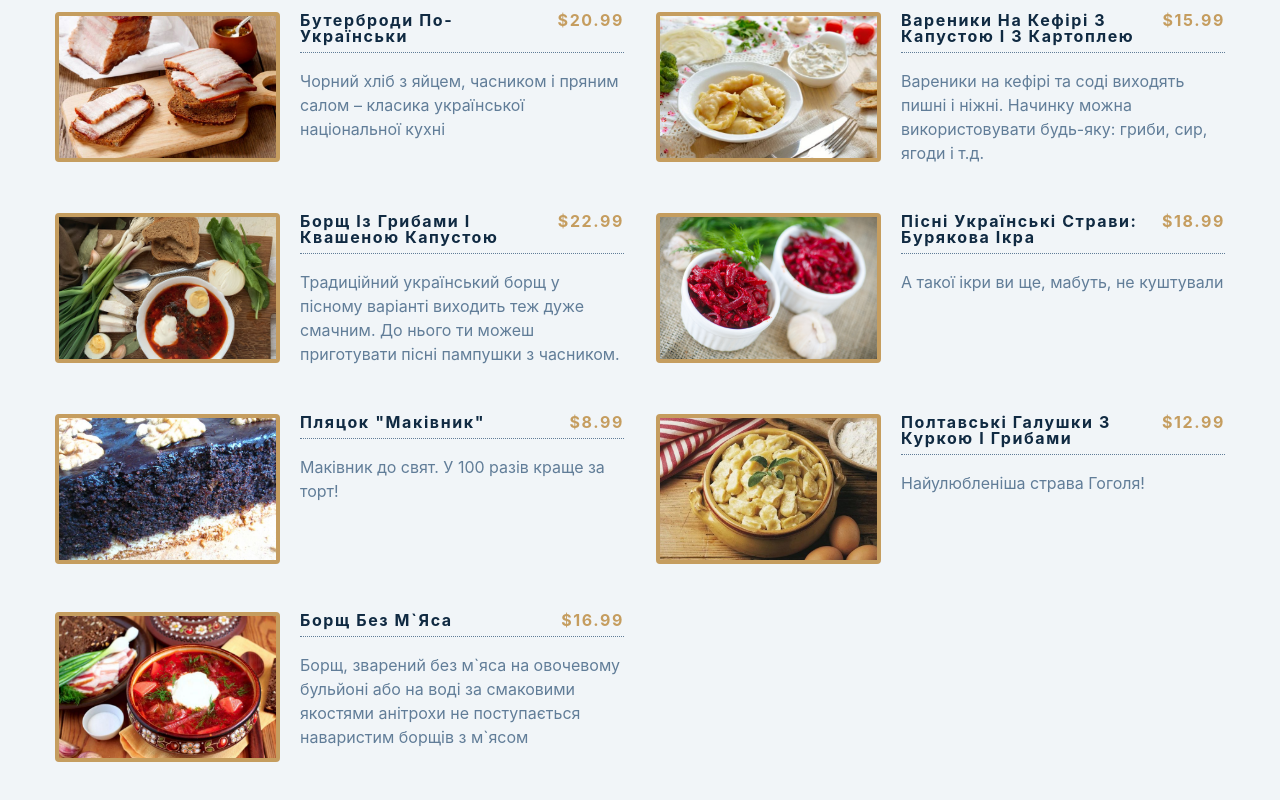
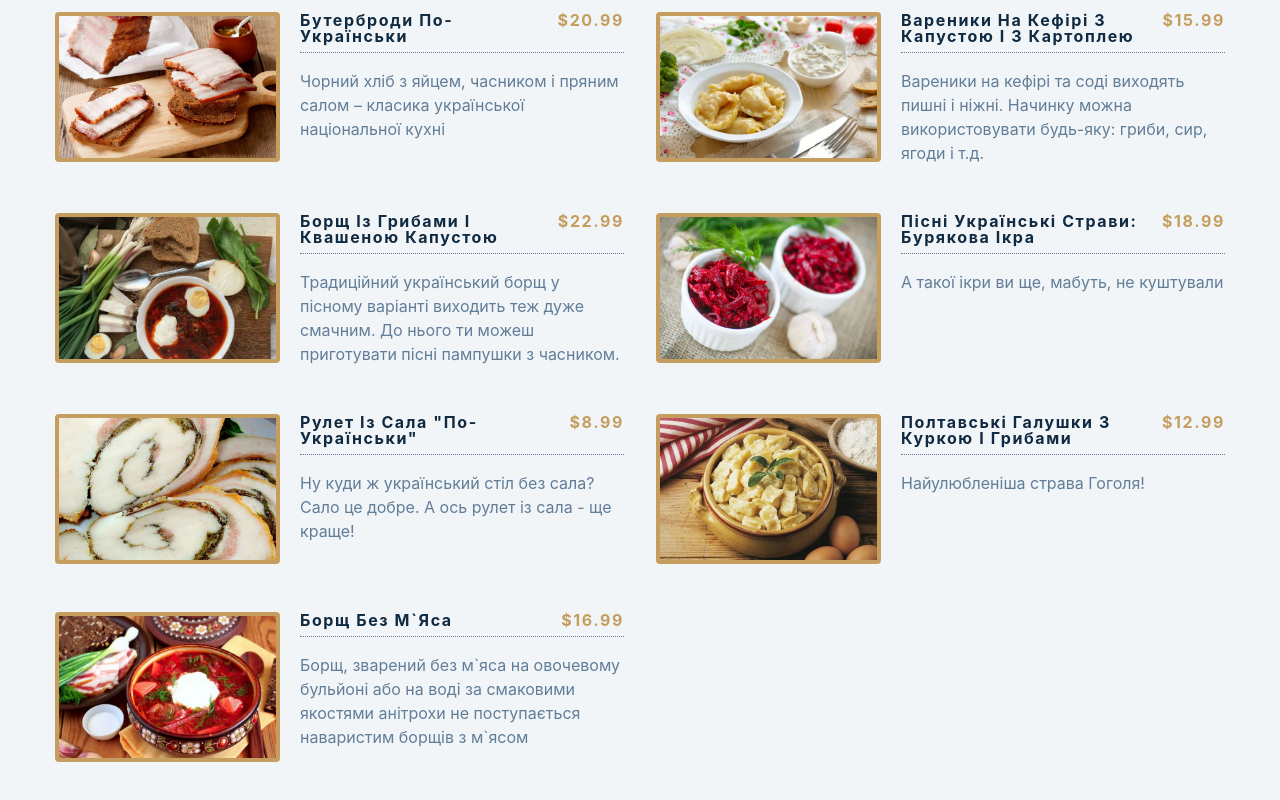
Before and after one commit to maroon796/ukrainian-menu-react, a React (Create React App) app: page / in a window 1280 px wide. Shown: the part 527-1327 px from the top of the page. Built offline with nearby package versions, Linux system fonts and the light colour scheme.

Commit message:
finishing the project

```diff
--- a/src/data.js
+++ b/src/data.js
@@ -49,11 +49,11 @@ const menu = [
   },
   {
     id: 7,
-    title: 'Пляцок "Маківник"',
+    title: 'Рулет із сала "По-українськи"',
     category: 'перекус',
     price: 8.99,
     img: './images/item-7.jpg',
-    desc: `Маківник до свят. У 100 разів краще за торт! `,
+    desc: `Ну куди ж український стіл без сала? Сало це добре. А ось рулет із сала - ще краще! `,
   },
   {
     id: 8,
```
Also changed, not shown: public/images/item-7.jpg.
